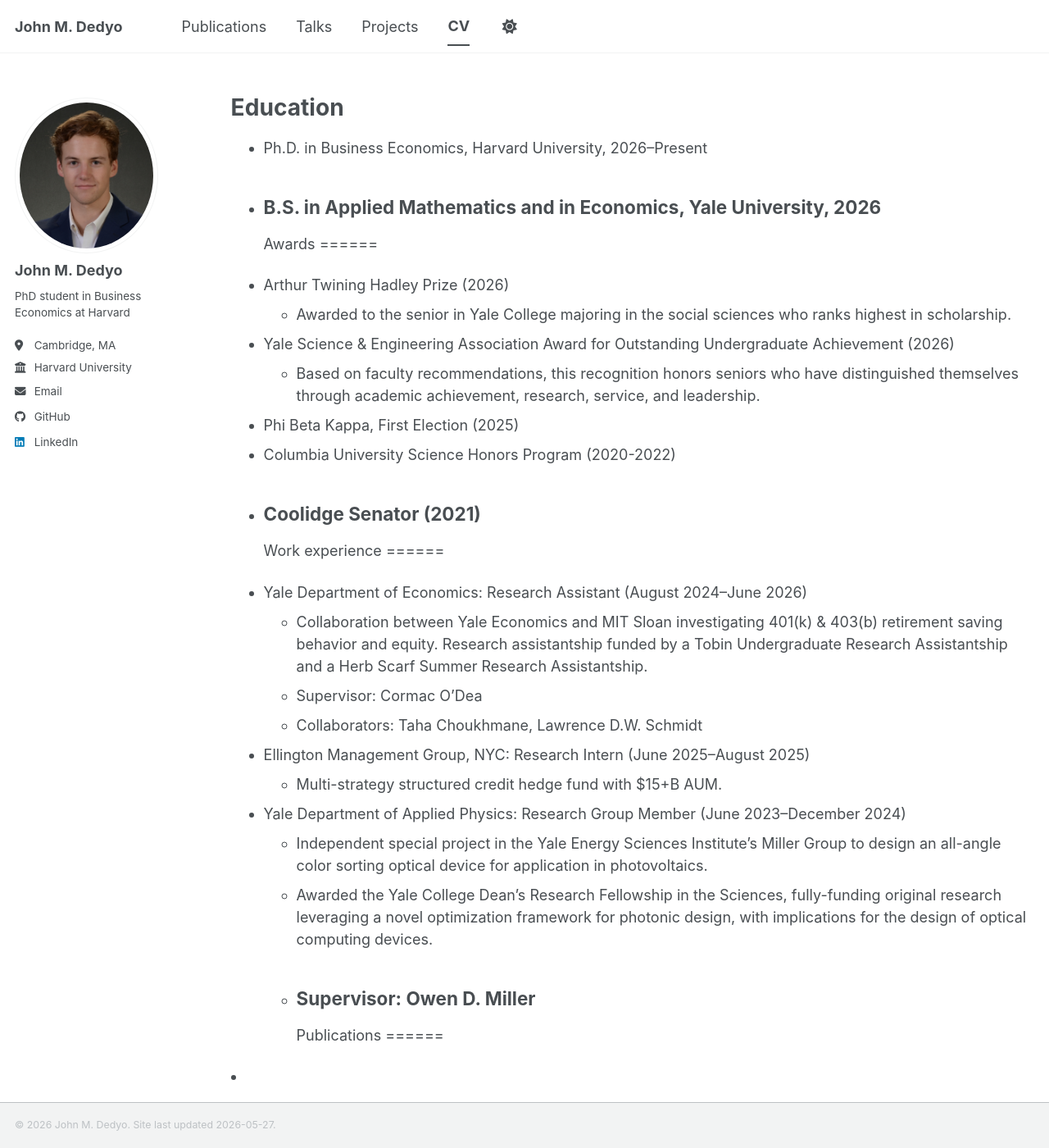
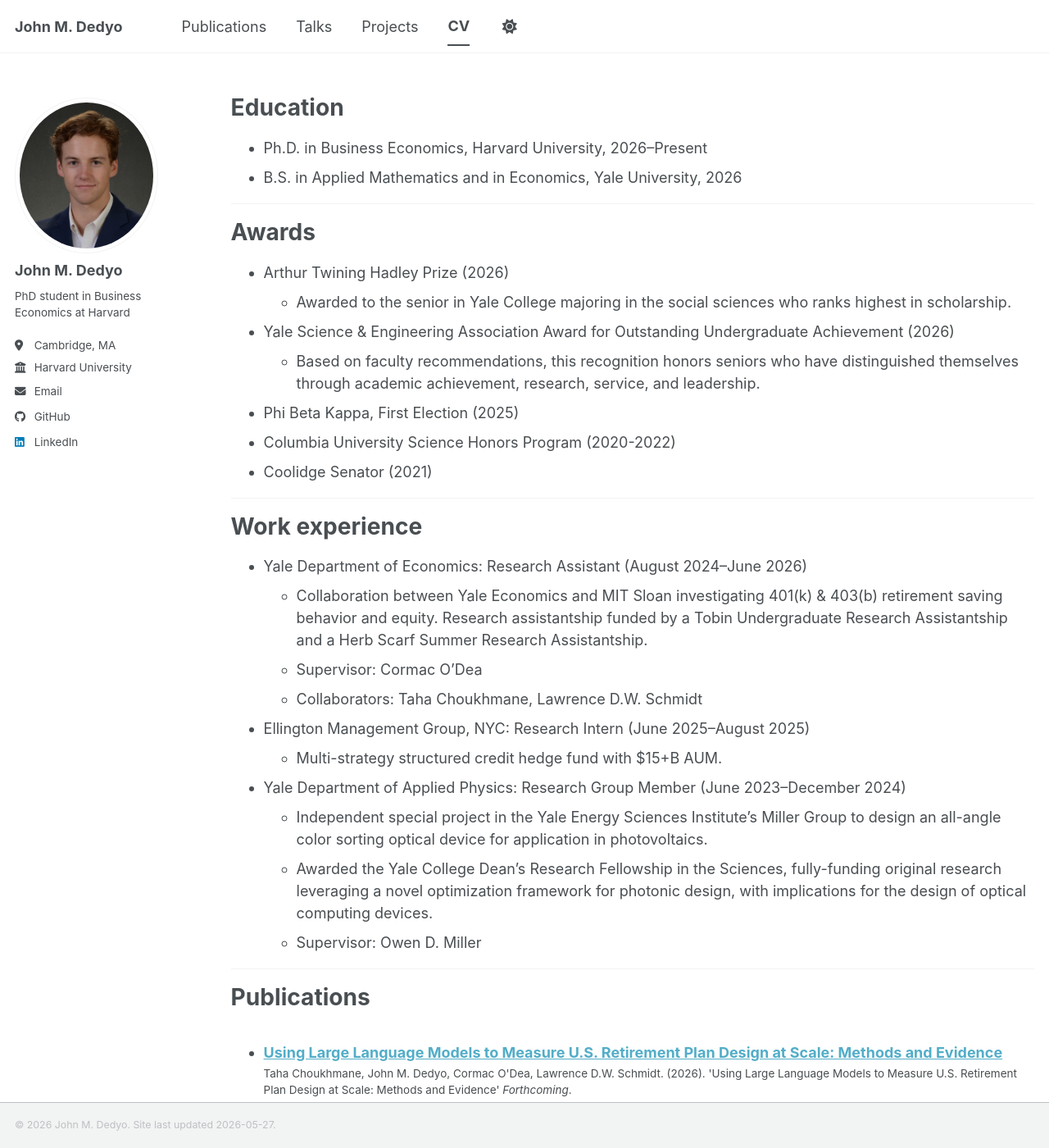
Before and after one commit to johndedyo/johndedyo.github.io, a Jekyll site: the page built from _pages/cv.md, in a window 1280 px wide and 1400 px high. Shown: the whole window at 82% size. Built offline with Jekyll 4.4.1, drawn with Linux system fonts in a browser that asks for light colours; a script bundle is joined from its source files by our own code; library files that are not in the unit come from our copies.

Commit message:
Enhance CV layout with horizontal rules
Added horizontal rules to separate sections in the CV.

```diff
--- a/_pages/cv.md
+++ b/_pages/cv.md
@@ -13,7 +13,9 @@
 ======
 * Ph.D. in Business Economics, Harvard University, 2026--Present
 * B.S. in Applied Mathematics and in Economics, Yale University, 2026
----
+
+<hr>
+
 Awards
 ======
 * Arthur Twining Hadley Prize (2026)
@@ -23,7 +25,9 @@
 * Phi Beta Kappa, First Election (2025)
 * Columbia University Science Honors Program (2020-2022)
 * Coolidge Senator (2021)
----
+
+<hr>
+
 Work experience
 ======
 * Yale Department of Economics: Research Assistant (August 2024--June 2026)
@@ -38,14 +42,17 @@
   * Independent special project in the Yale Energy Sciences Institute’s Miller Group to design an all-angle color sorting optical device for application in photovoltaics.
   * Awarded the Yale College Dean’s Research Fellowship in the Sciences, fully-funding original research leveraging a novel optimization framework for photonic design, with implications for the design of optical computing devices.
   * Supervisor: Owen D. Miller
----
+
+<hr>
+
 Publications
 ======
   <ul>{% for post in site.publications reversed %}
     {% include archive-single-cv.html %}
   {% endfor %}</ul>
 
----
+<hr>
+
 Talks
 ======
   <ul>{% for post in site.talks reversed %}
```
